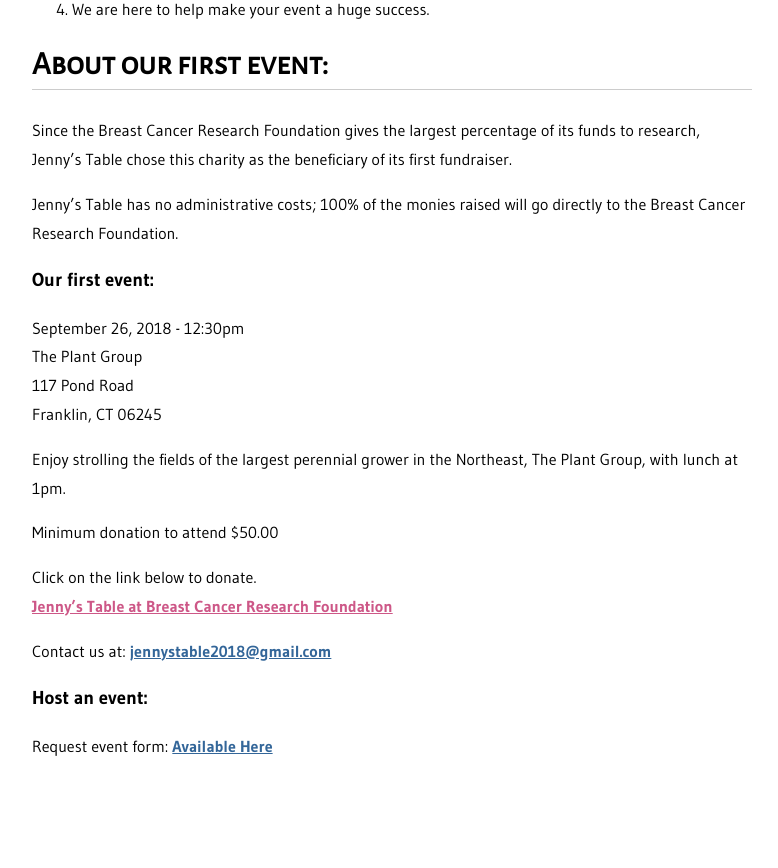
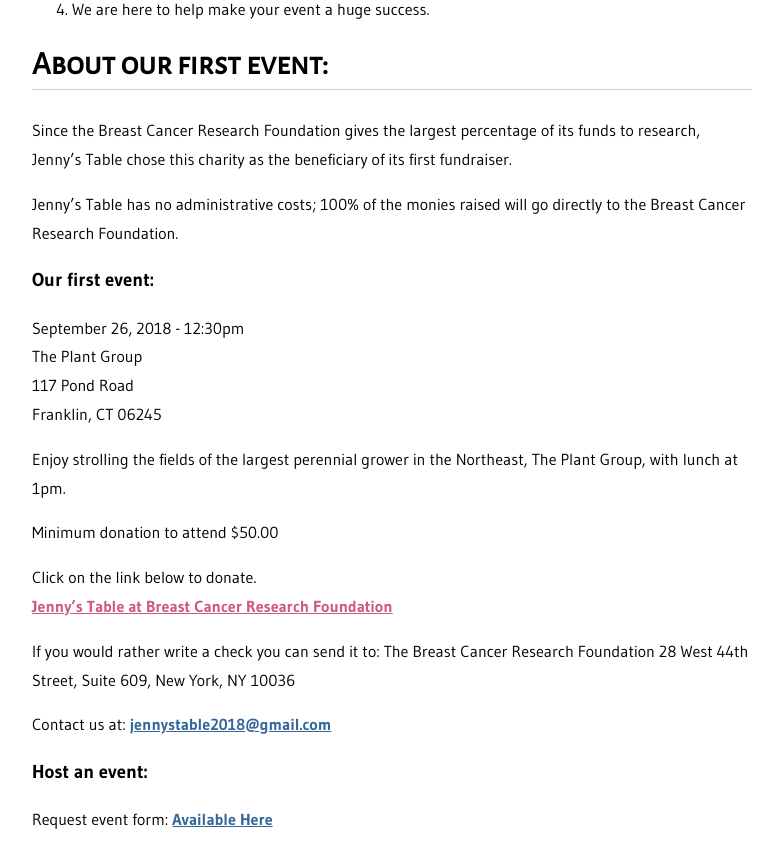
Before and after one commit to jennystable/website, a Jekyll site: the page built from index.markdown, in a window 1280 px wide and 900 px high, scrolled down 1432 px. Shown: the top 868 px of the window, without its empty margins (248-1026 px from the left). Built offline with Jekyll 4.4.1, drawn with Linux system fonts in a browser that asks for light colours; before the commit the page ends 2259 px from its top, so only the background shows below that.

Commit message:
Updated Index

```diff
--- a/index.markdown
+++ b/index.markdown
@@ -58,6 +58,10 @@ Minimum donation to attend $50.00
 Click on the link below to donate.
 <a href="https://give.bcrf.org/fundraiser/1550582" style="color: #CD5787; font-weight: bold;">Jenny's Table at Breast Cancer Research Foundation</a>
 
+If you would rather write a check you can send it to:
+The Breast Cancer Research Foundation
+28 West 44th Street, Suite 609, New York, NY 10036
+
 Contact us at: <a href="mailto:jennystable2018@gmail.com" style="color: #336699; font-weight: bold;">jennystable2018@gmail.com</a>
 
 
```
